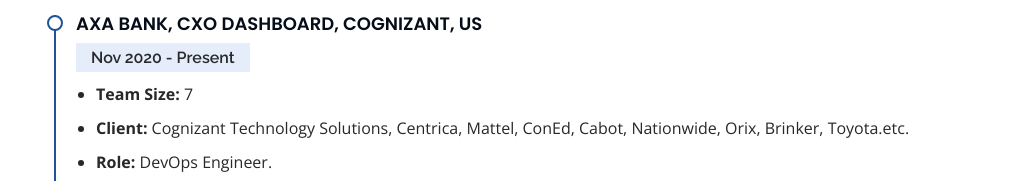
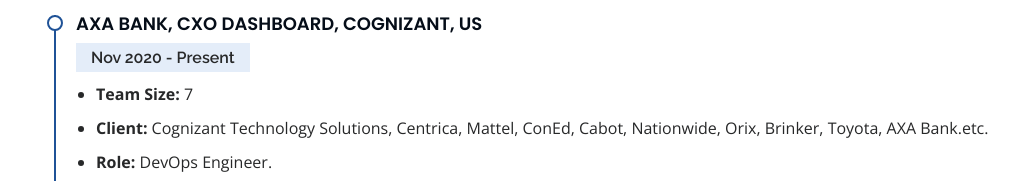
Before and after one commit to SUCHEETH/Curriculum-Vitae, a plain HTML site: page index.html in a window 1280 px wide. Shown: the part 2781-2962 px from the top of the page, without its empty margins (258-1280 px from the left). Drawn offline with nearby package versions, Linux system fonts and the light colour scheme.

Commit message:
Updated Project Details

```diff
--- a/index.html
+++ b/index.html
@@ -207,7 +207,7 @@
               <h5>Nov 2020 - Present</h5>
               <ul>
                 <li><strong>Team Size:</strong> <span>7</span></li>
-                <li><strong>Client:</strong> <span>Cognizant Technology Solutions, Centrica, Mattel, ConEd, Cabot, Nationwide, Orix, Brinker, Toyota.etc.</span></li>
+                <li><strong>Client:</strong> <span>Cognizant Technology Solutions, Centrica, Mattel, ConEd, Cabot, Nationwide, Orix, Brinker, Toyota, AXA Bank.etc.</span></li>
                 <li><strong>Role:</strong> <span>DevOps Engineer.</span></li>
                 <li><strong>Technologies:</strong> <span>GitHub, Vagrant, Maven, Apache2 Tomcat Server, Ansible, Terraform, Amazon Web Services, Docker.</span></li>
 				<!-- <li><strong>Brief Description:</strong> <span>CXO Dashboard is a Java based software developed used to display various metrics and widgets based on various criteria provided by various client accounts at Cognizant which requires automation to distribute to multiple client accounts within Cognizant.</span></li> -->
```
